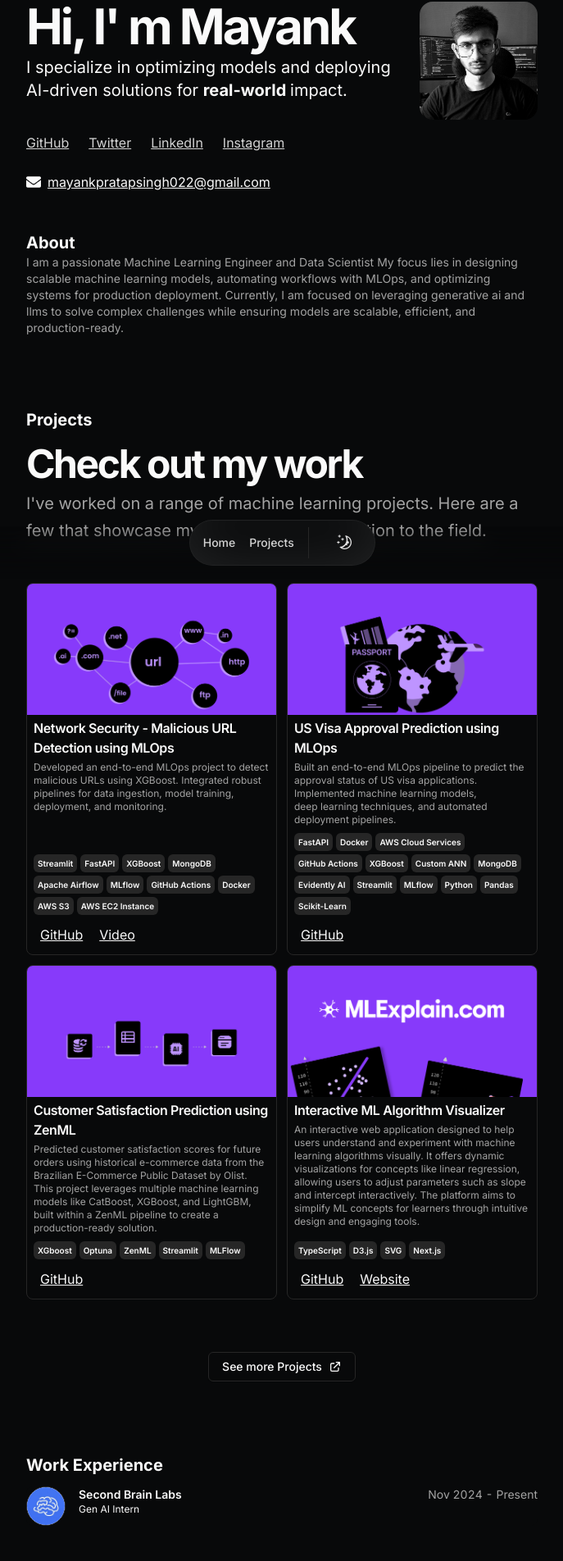
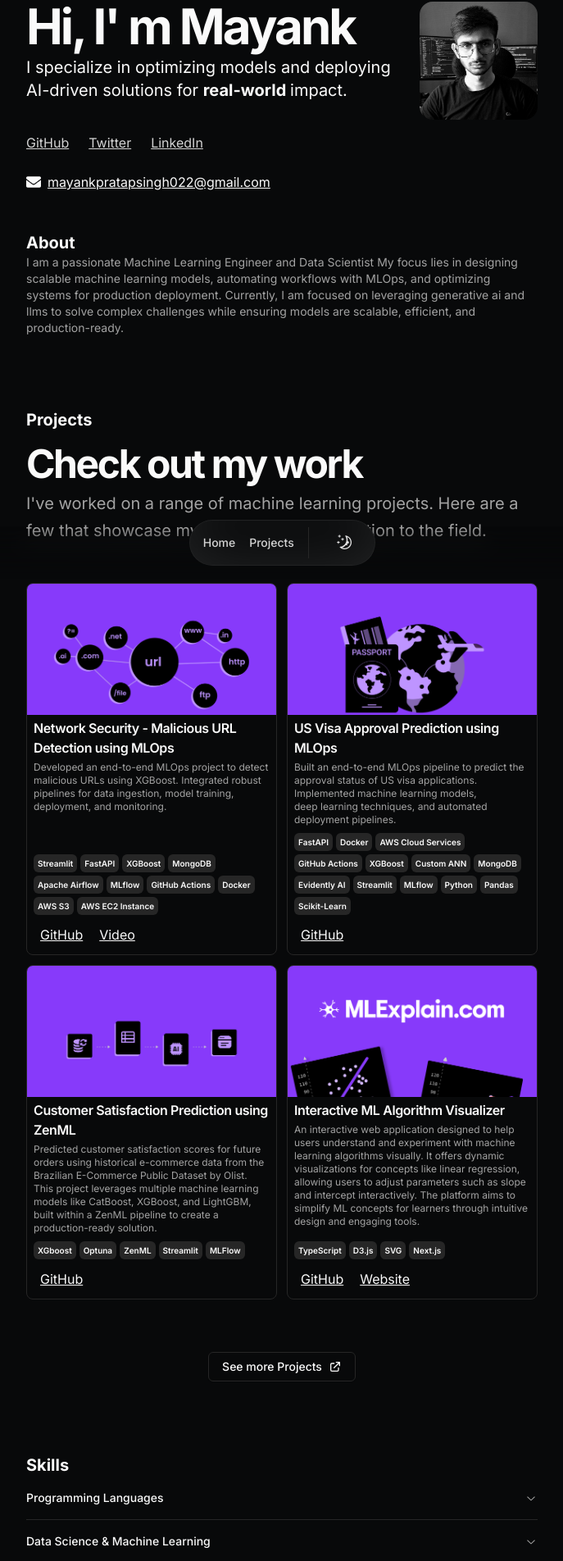
Before and after one commit to Mayankpratapsingh022/mayank-mlops-portfolio, a Next.js app: page / in a window 1280 px wide. Shown: the part 94-1998 px from the top of the page at 82% size, without its empty margins (296-983 px from the left). Built offline with nearby package versions, Linux system fonts and the light colour scheme.

Commit message:
updated portfolio

```diff
--- a/package.json
+++ b/package.json
@@ -24,7 +24,7 @@
     "framer-motion": "^11.2.10",
     "gray-matter": "^4.0.3",
     "lucide-react": "^0.395.0",
-    "next": "14.2.4",
+    "next": "^14.2.23",
     "next-mdx-remote": "^5.0.0",
     "next-themes": "^0.3.0",
     "react": "^18",
--- a/src/app/page.tsx
+++ b/src/app/page.tsx
@@ -134,7 +134,7 @@
 
       </section>
 
-      <section id="work">
+      {/* <section id="work">
         <div className="flex min-h-0 flex-col gap-y-3">
 
             <h2 className="text-xl font-bold">Work Experience</h2>
@@ -155,7 +155,7 @@
 
           ))}
         </div>
-      </section>
+      </section> */}
       {/* <section id="education">
         <div className="flex min-h-0 flex-col gap-y-3">
 
--- a/src/components/ui/dock_socials.tsx
+++ b/src/components/ui/dock_socials.tsx
@@ -12,10 +12,10 @@
       title: "LinkedIn",
       href: "https://www.linkedin.com/in/mayankpratapsingh022/",
     },
-    {
-      title: "Instagram",
-      href: "https://www.instagram.com/mayankpratapsingh_022/",
-    },
+    // {
+    //   title: "Instagram",
+    //   href: "https://www.instagram.com/mayankpratapsingh_022/",
+    // },
 
   ];
 
```
Also changed, not shown: 1 other file (tests, documents, lock files or other folders).
